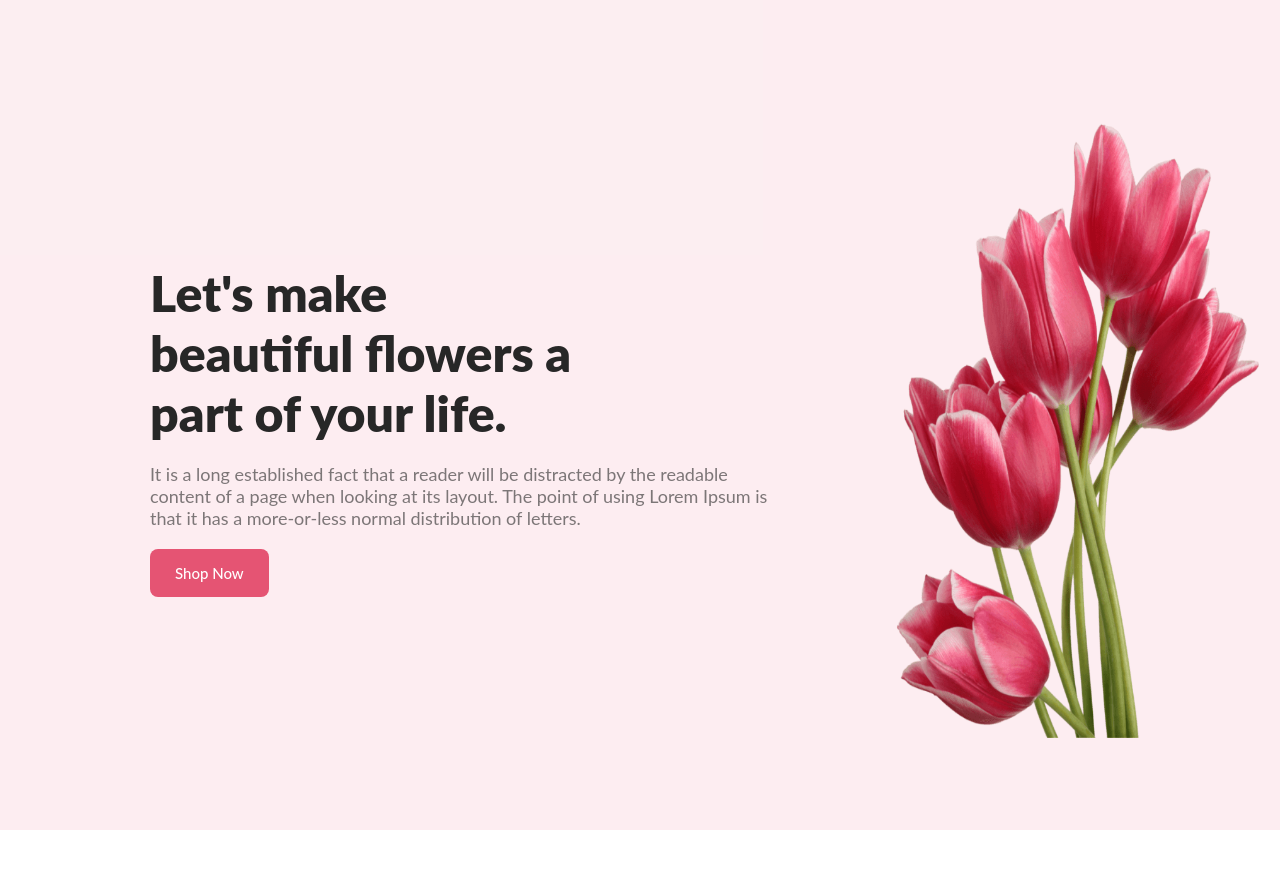
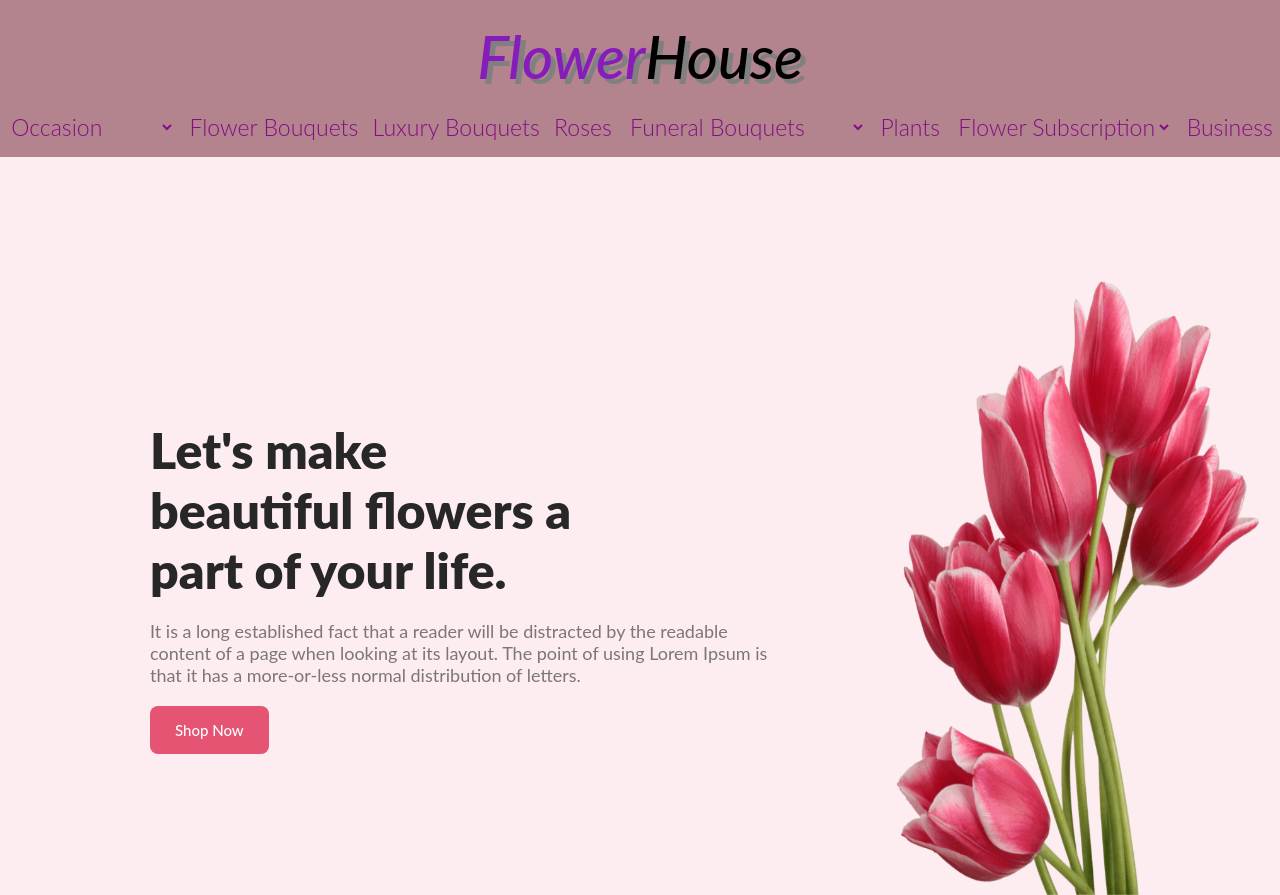
Before and after one commit to anjumnr99/Flower-Shop, a plain HTML site: page index.html in a window 1280 px wide. Shown: the top 895 px of the page. Drawn offline with Linux system fonts and the light colour scheme.

Commit message:
Nav added

```diff
--- a/index.html
+++ b/index.html
@@ -10,6 +10,34 @@
 
 <body>
     <header>
+        <nav>
+            <h4><span class="color-font nav-font">Flower</span>House</h4>
+            <div class="nav-cotants">
+                <select class="selection">
+                    <option value="occasion"><a class="selection"  href="">Occasion</a></option>
+                    <option value="congratulation"><a class="selection" href="">Congratulation</a></option>
+                    <option value="get-well"><a class="selection" href="">Get Well</a></option>
+                    <option value="thank-you"><a class="selection" href="">Thank You</a></option>
+                    <option value="birth"><a class="selection" href="">Birthday</a></option>
+                </select>
+                <li><a href="">Flower Bouquets</a></li>
+                <li><a href="">Luxury Bouquets</a></li>
+               <li> <a href="">Roses</a></li>
+                <select class="selection">
+                    <option value="funeral Bouquets"><a href="">Funeral Bouquets</a></option>
+                    <option value="ympathy-bouquets"><a href="">Sympathy Bouquets</a></option>
+                    <option value="funeral-wreaths"><a href="">Funeral Wreaths</a></option>
+                    <option value="funeral-arrangements"><a href="">Funeral Arrangements</a></option>
+                </select>
+
+                <li><a href="">Plants</a></li>
+                <select >
+                    <option value="flower-subscription"><a href="">Flower Subscription</a></option>
+                    <option value="plant-subscription"><a href="">Plant Subscription</a></option>
+                </select>
+                <li><a href="">Business</a></li>
+            </div>
+        </nav>
         <div class="header-section">
             <div class="header-discription">
                 <h6>Let's make <br> beautiful flowers a <br> part of your life.</h6>
--- a/styles/design.css
+++ b/styles/design.css
@@ -310,11 +310,11 @@ line-height: normal;
     margin-left: 10%;
     margin-right: 10%;
     border-radius: 50px;
+
 }
 .number{
     display: flex;
     align-items: center;
-
 }
 .social-media h6{
          font-size: xx-large;
@@ -326,3 +326,49 @@ line-height: normal;
   margin-top: 5px;
 
 }
+nav>h4{
+    text-align: center;
+    font-size: 60px;
+    font-weight: 500;
+    font-style: italic;
+    padding-top: 20px;
+    padding-bottom: 20px;
+    text-shadow: 5px 5px gray;
+}
+.nav-font{
+    font-style: italic;
+    color: rgb(134, 29, 187);
+}
+.nav-cotants{
+    display: flex;
+    font-size: larger;
+    font-style:initial;
+    font-weight: 300;
+    list-style: none;
+    align-items: center;
+    justify-content: space-around;
+    padding-bottom: 15px;
+
+
+}
+.nav-cotants a{
+    text-decoration: none;
+    font-size: larger;
+    font-style:initial;
+    color:  rgb(133, 12, 133);
+    font-weight: 300;
+    list-style: none;
+}
+nav{
+    background: #b3848e;
+}
+
+select{
+    border: none;
+    font-size: larger;
+    font-style:initial;
+    font-weight: 300;
+    background: #b3848e;
+    color: rgb(133, 12, 133);
+
+}
```
